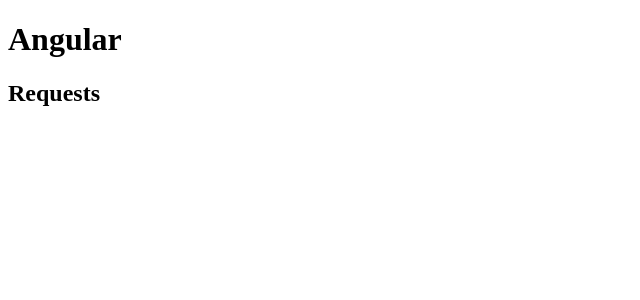
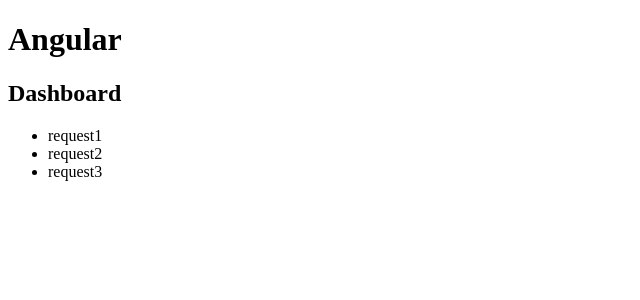
Before and after one commit to davidfryling/TheCCPConnectionAPI-POC-UI, an Angular app: page / in a window 1280 px wide. Shown: the top 300 px of the page, without its empty margins (0-640 px from the left). Built offline with nearby package versions, Linux system fonts and the light colour scheme.

Commit message:
Add CLI generated component and update template

```diff
--- a/src/app/app.module.ts
+++ b/src/app/app.module.ts
@@ -3,12 +3,14 @@
 
 import { AppRoutingModule } from './app-routing.module';
 import { AppComponent } from './app.component';
-import { RequestsComponent } from './requests.component'; // automatically imports when added to declaration below
+import { RequestsComponent } from './requests.component';
+import { RequestComponent } from './request/request.component'; // automatically imports when added to declaration below
 
 @NgModule({ // module decorator
   declarations: [ // this is where components are added to the module
     AppComponent,
-    RequestsComponent
+    RequestsComponent,
+    RequestComponent
   ],
   imports: [
     BrowserModule,
--- /dev/null
+++ b/src/app/request/request.component.html
@@ -0,0 +1 @@
+<p>request works!</p>
--- /dev/null
+++ b/src/app/request/request.component.ts
@@ -0,0 +1,15 @@
+import { Component, OnInit } from '@angular/core';
+
+@Component({
+  selector: 'app-request',
+  templateUrl: './request.component.html',
+  styleUrls: ['./request.component.css']
+})
+export class RequestComponent implements OnInit {
+
+  constructor() { }
+
+  ngOnInit(): void {
+  }
+
+}
--- a/src/app/requests.component.ts
+++ b/src/app/requests.component.ts
@@ -2,8 +2,17 @@
 
 @Component({  // component decorator function - is this like an attribute in .NET?
     selector: 'requests', // <requests> element -- examples of selectors in css: <div> "div", <div class="requests"> ".requests", <div id="requests"> "#requests" -- similar in Angular, where you can name an element and then select it here
-    template: '<h2>Requests</h2>' // template will be encapsulated in separate file later as it grows in size
+    template: `
+        <h2>{{ title }}</h2>
+        <ul>
+            <li *ngFor="let request of requests">
+                {{ request }}
+            </li>
+        </ul>
+    ` // template will be encapsulated in separate file later as it grows in size
+    // *ngFor is like an attribute in html -- astericks needs to preface any directive
 })
 export class RequestsComponent {
-
+    title = "Dashboard";
+    requests = ["request1", "request2", "request3"]; // this will hold actual objects that are generated when consuming the .NET Core API with a service
 }
```
Also changed, not shown: src/app/request/request.component.css (added), 1 other file (tests, documents, lock files or other folders).
